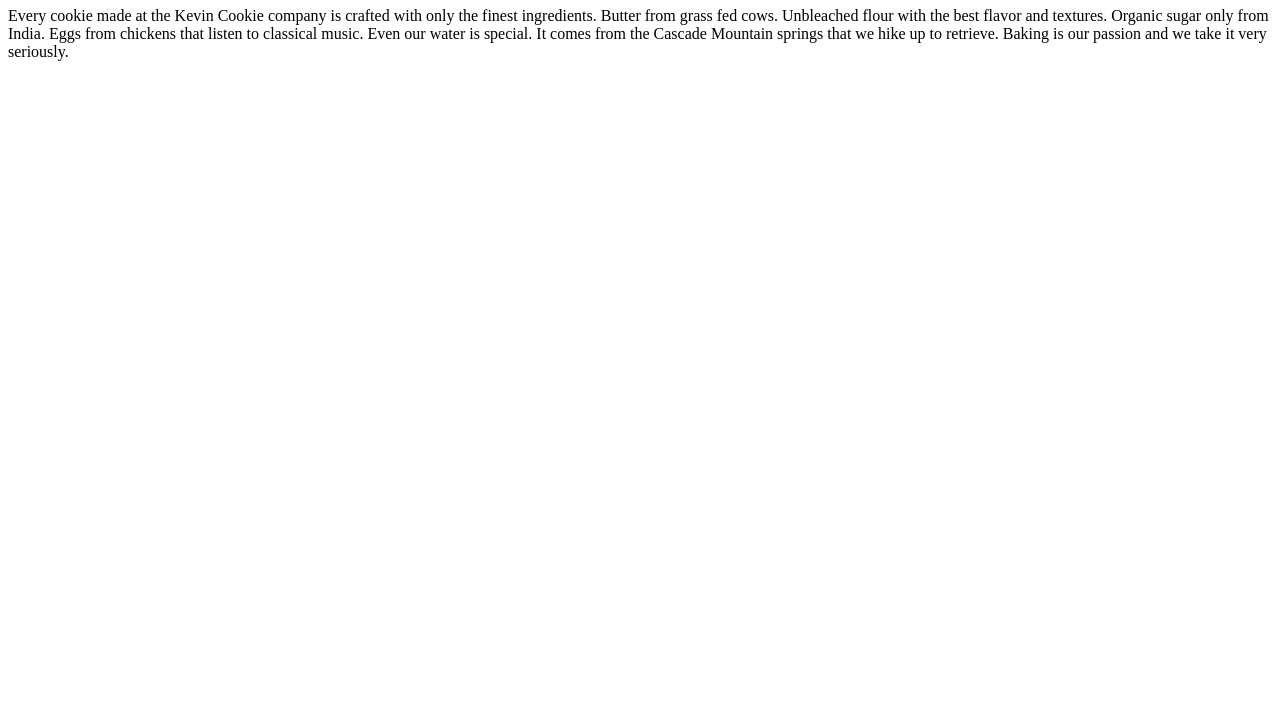
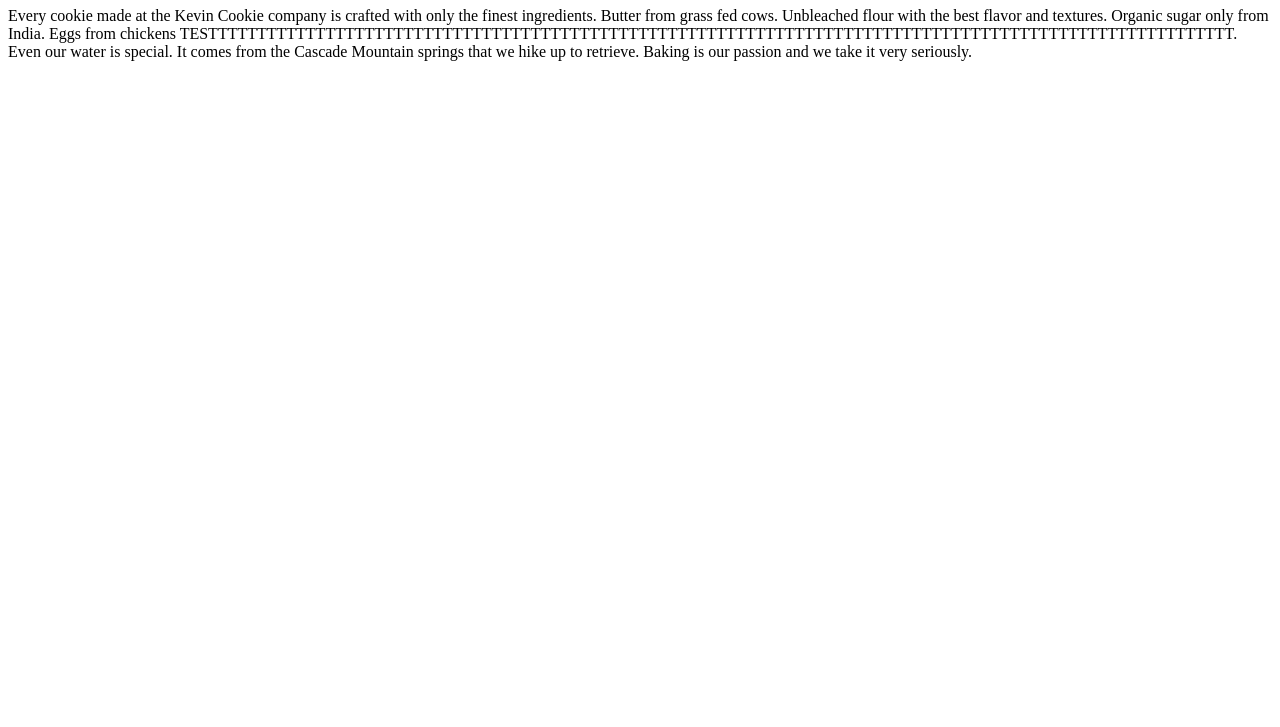
Before and after one commit to pmpraca/GitTutorial, a plain HTML site: page index.htm in a window 1280 px wide. Shown: the part 73-800 px from the top of the page. Drawn offline with Linux system fonts and the light colour scheme.

```diff
--- a/index.htm
+++ b/index.htm
@@ -3,7 +3,7 @@
 <body>
 
 <h1>Deliciousness in every bite!</h1>
-<p>Every cookie made at the Kevin Cookie company is crafted with only the finest ingredients. Butter from grass fed cows. Unbleached flour with the best flavor and textures. Organic sugar only from India. Eggs from chickens that listen to classical music. Even our water is special. It comes from the Cascade Mountain springs that we hike up to retrieve. Baking is our passion and we take it very seriously.</p>
+<p>Every cookie made at the Kevin Cookie company is crafted with only the finest ingredients. Butter from grass fed cows. Unbleached flour with the best flavor and textures. Organic sugar only from India. Eggs from chickens TESTTTTTTTTTTTTTTTTTTTTTTTTTTTTTTTTTTTTTTTTTTTTTTTTTTTTTTTTTTTTTTTTTTTTTTTTTTTTTTTTTTTTTTTTTTTTTTTTTTTTTTTTT. Even our water is special. It comes from the Cascade Mountain springs that we hike up to retrieve. Baking is our passion and we take it very seriously.</p>
 
 </body>
 </html>
```
